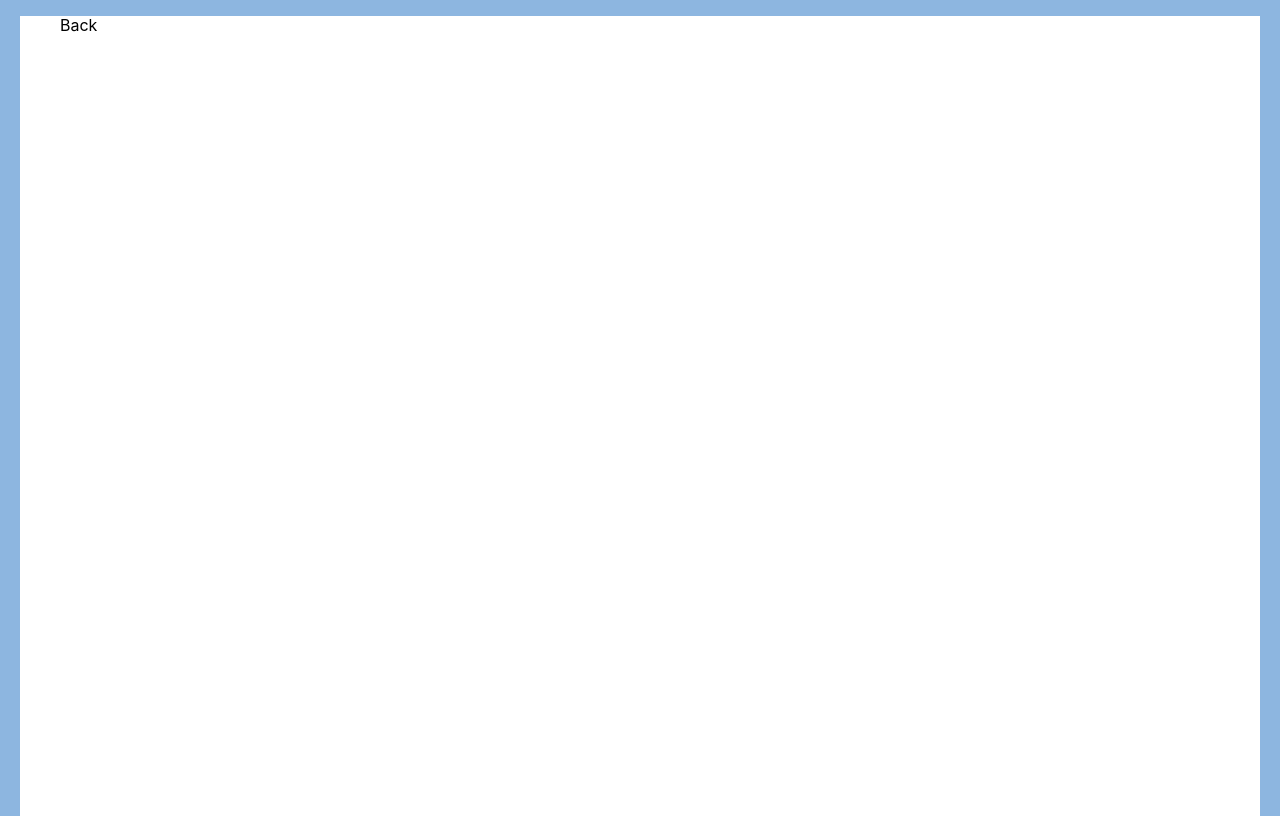
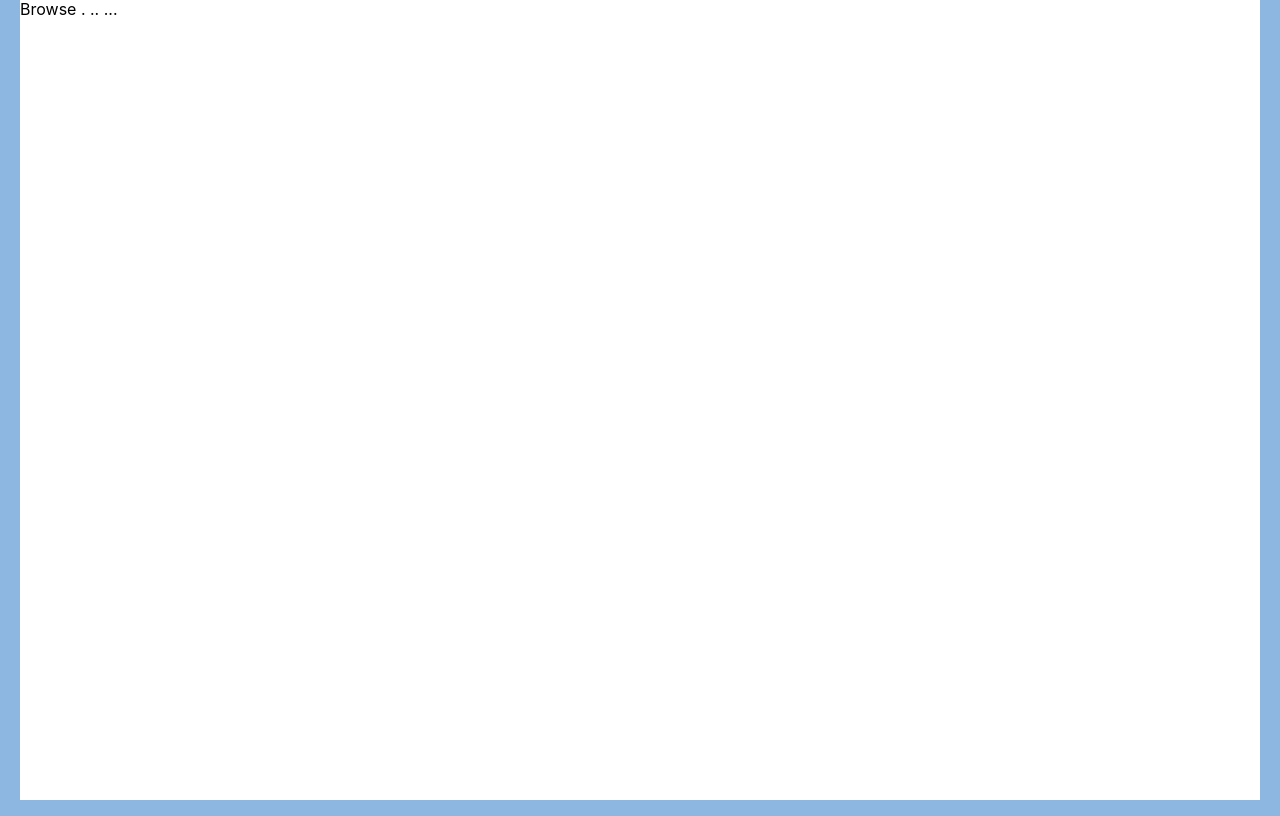
Before and after one commit to aendyeh/khef-frontend, a React (Create React App) app: page /browse in a window 1280 px wide. Built offline with nearby package versions, Linux system fonts and the light colour scheme.

Commit message:
Retire NavigabePage

```diff
--- a/src/App.tsx
+++ b/src/App.tsx
@@ -1,6 +1,6 @@
 import { Navigate, Route, Routes } from 'react-router-dom';
 import './App.scss';
-import NavigablePage from './components/NavigablePage';
+import BrowsePage from './components/BrowsePage';
 import RecipePage from './components/RecipePage';
 import StartPage from './components/StartPage';
 
@@ -12,7 +12,7 @@ function App() {
           <Route index element={<StartPage />} />
         </Route>
         <Route path='/browse'>
-          <Route index element={<NavigablePage />} />
+          <Route index element={<BrowsePage />} />
         </Route>
 
         <Route path='/recipe/:id' element={<RecipePage />} />
--- a/src/components/NavigablePage.tsx
+++ /dev/null
@@ -1,11 +0,0 @@
-function NavigablePage() {
-  return (
-    <nav>
-      <ul>
-        <li>Back</li>
-      </ul>
-    </nav>
-  )
-}
-
-export default NavigablePage
```
